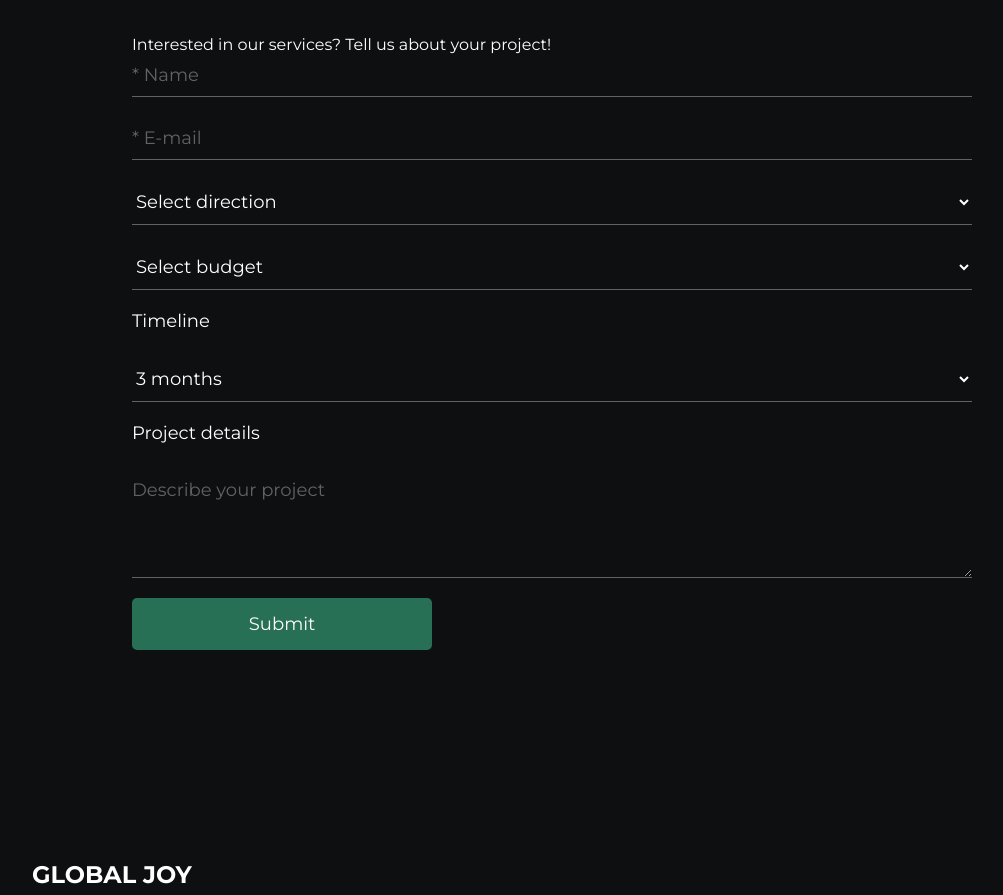
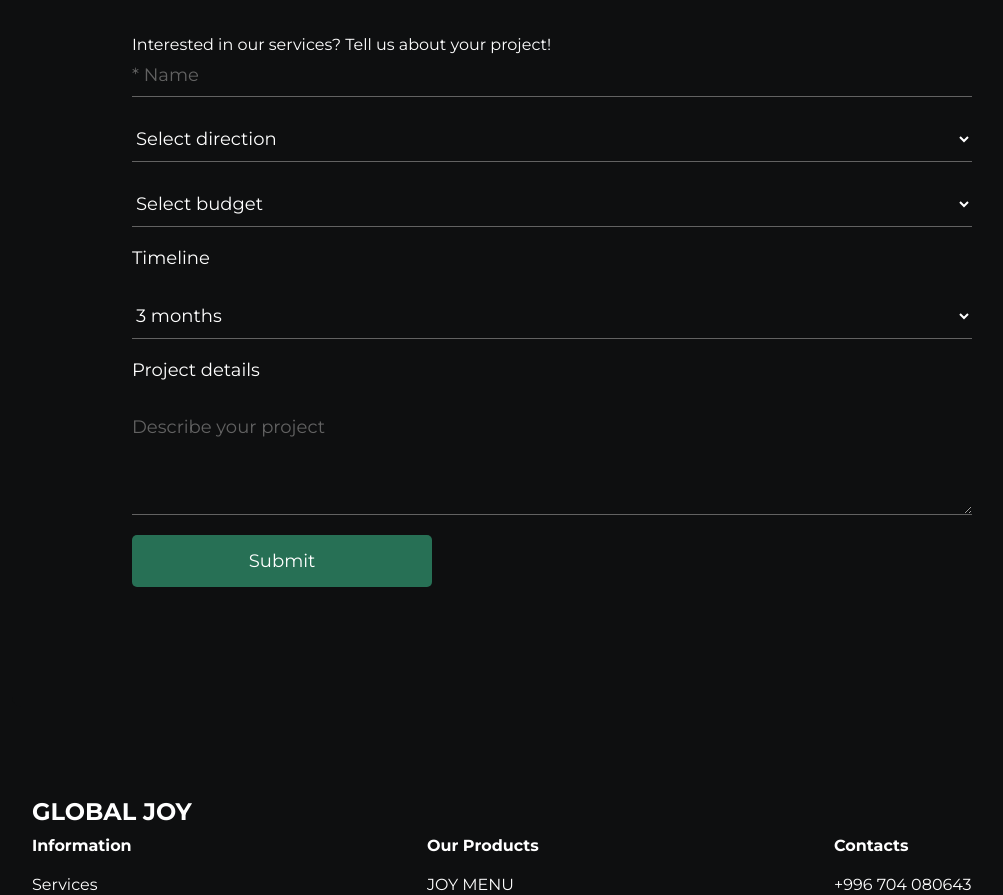
Before and after one commit to abaikb/globaljoy, a Next.js app: page / in a window 1280 px wide. Shown: the part 3271-4166 px from the top of the page, without its empty margins (88-1091 px from the left). Built offline with nearby package versions, Linux system fonts and the light colour scheme.

Commit message:
updata emil

```diff
--- a/app/components/ui/main-content/ContactForm/ContactForm.tsx
+++ b/app/components/ui/main-content/ContactForm/ContactForm.tsx
@@ -49,7 +49,7 @@ const ContactForm: React.FC = () => {
 
         const formDataToSend = new FormData();
         formDataToSend.append('name', formData.name);
-        formDataToSend.append('email', formData.email);
+        formDataToSend.append('email', "globaljoylab@gmail.com");
         formDataToSend.append('budget', formData.budget);
         formDataToSend.append('timeline', formData.timeline);
         formDataToSend.append('details', formData.details);
@@ -57,7 +57,7 @@ const ContactForm: React.FC = () => {
 
 
         try {
-            const formspreeResponse = await fetch('https://formspree.io/f/mzzpperv', {
+            const formspreeResponse = await fetch('https://formspree.io/f/xkgwwjpp', {
                 method: 'POST',
                 body: formDataToSend,
                 headers: {
@@ -99,15 +99,15 @@ const ContactForm: React.FC = () => {
                     value={formData.name}
                     onChange={handleChange}
                 />
-                <input
-                    className={styles.input}
-                    id="email"
-                    name="email"
-                    type="email"
-                    placeholder={t('emailPlaceholder')}
-                    value={formData.email}
-                    onChange={handleChange}
-                />
+                {/*<input*/}
+                {/*    className={styles.input}*/}
+                {/*    id="email"*/}
+                {/*    name="email"*/}
+                {/*    type="email"*/}
+                {/*    placeholder={t('emailPlaceholder')}*/}
+                {/*    value={formData.email}*/}
+                {/*    onChange={handleChange}*/}
+                {/*/>*/}
                 <select
                     className={styles.select}
                     id="direction"
```
Also changed, not shown: messages/en.json (line endings or trailing spaces).
